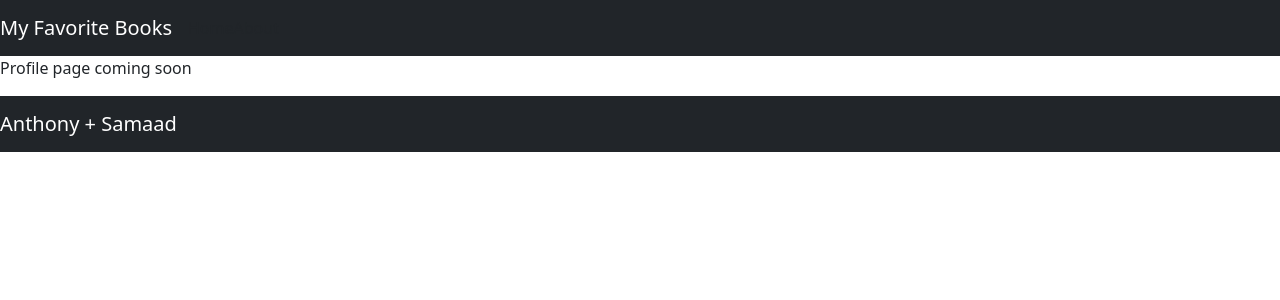
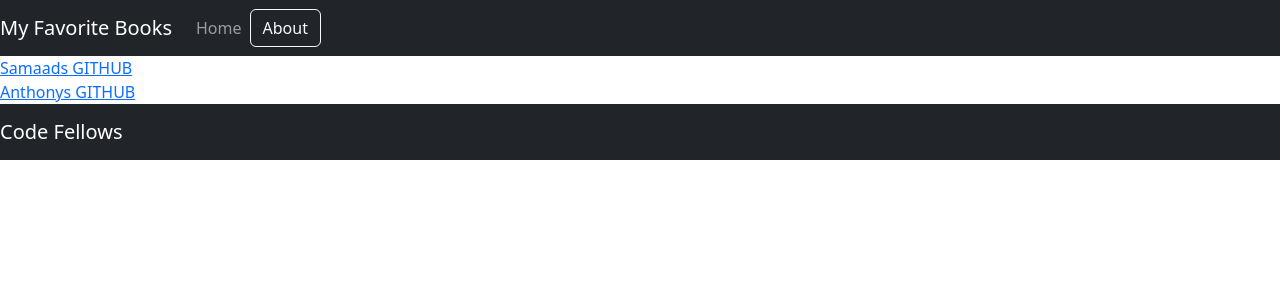
Before and after one commit to Spacecowboi/Can-of-books-frontend, a React (Vite) app: page /About in a window 1280 px wide. Shown: the top 300 px of the page. Built offline with nearby package versions, Linux system fonts and the light colour scheme.

Commit message:
found about button and updated page to reflect our github links

```diff
--- a/src/About.jsx
+++ b/src/About.jsx
@@ -4,8 +4,20 @@ class Profile extends Component {
 
   render() {
     /* TODO: render information about the developers */
-    return <p>Profile page coming soon</p>
-  }
+    return (
+      <>
+      <div>
+        <a href="https://github.com/SamaadTurner">
+          Samaads GITHUB
+        </a>
+      </div>
+      <div>
+        <a href="https://github.com/Spacecowboi">
+          Anthonys GITHUB
+        </a>
+      </div>
+      </>
+  )}
 }
 
 export default Profile;
--- a/src/Footer.jsx
+++ b/src/Footer.jsx
@@ -5,7 +5,7 @@ class Footer extends React.Component {
   render() {
     return (
       <Navbar collapseOnSelect expand="lg" bg="dark" variant="dark">
-        <Navbar.Brand>Anthony + Samaad</Navbar.Brand>
+        <Navbar.Brand>Code Fellows</Navbar.Brand>
       </Navbar>
     )
   }
--- a/src/Header.jsx
+++ b/src/Header.jsx
@@ -1,18 +1,22 @@
 import React from 'react';
-import { Navbar, NavItem } from 'react-bootstrap';
+import { Navbar, Nav } from 'react-bootstrap';
 import { Link } from "react-router-dom";
+import Button from 'react-bootstrap/Button';
 
 class Header extends React.Component {
   render() {
     return (
       <Navbar collapseOnSelect expand="lg" bg="dark" variant="dark">
         <Navbar.Brand>My Favorite Books</Navbar.Brand>
-         <NavItem>
-          <Link to="/" className="nav-link">Home</Link>
-         </NavItem>
-        <NavItem>
-          <Link to="/.About" className="nav-link">About</Link>
-        </NavItem>
+        <Navbar.Toggle aria-controls="responsive-navbar-nav" />
+        <Navbar.Collapse id="responsive-navbar-nav">
+          <Nav className="mr-auto">
+            <Nav.Link as={Link} to="/" className="nav-link">Home</Nav.Link>
+          </Nav>
+          <Nav>
+            <Link to="/About" className="btn btn-outline-light">About</Link>
+          </Nav>
+        </Navbar.Collapse>
       </Navbar>
     )
   }
```
